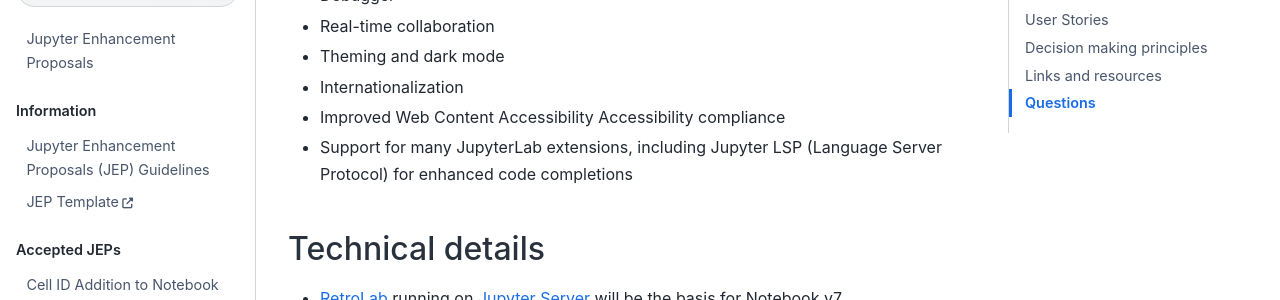
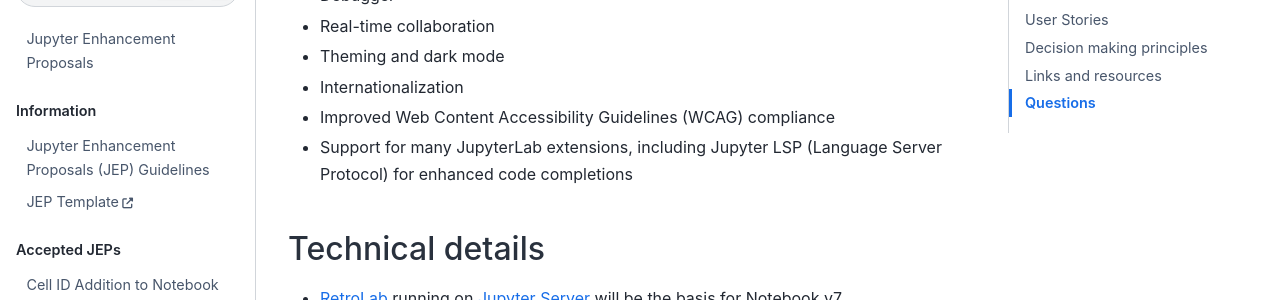
Before and after one commit to jupyter/enhancement-proposals, a Jupyter Book: the page built from NN-notebook-v7/notebook-v7.md, in a window 1280 px wide and 900 px high, scrolled down 2460 px. Shown: the part 153-453 px from the top of the window. Built offline with Jupyter Book 1.0.4 settings and Sphinx 7.4.7 and the Sphinx Book theme 1.1.4, drawn with Linux system fonts in a browser that asks for light colours.

Commit message:
Update NN-notebook-v7/notebook-v7.md

```diff
--- a/NN-notebook-v7/notebook-v7.md
+++ b/NN-notebook-v7/notebook-v7.md
@@ -53,7 +53,7 @@
 - Real-time collaboration
 - Theming and dark mode
 - Internationalization
-- Improved Web Content Accessibility Accessibility compliance
+- Improved Web Content Accessibility Guidelines (WCAG) compliance
 - Support for many JupyterLab extensions, including Jupyter LSP (Language Server Protocol) for enhanced code completions
 
 ## Technical details
```
